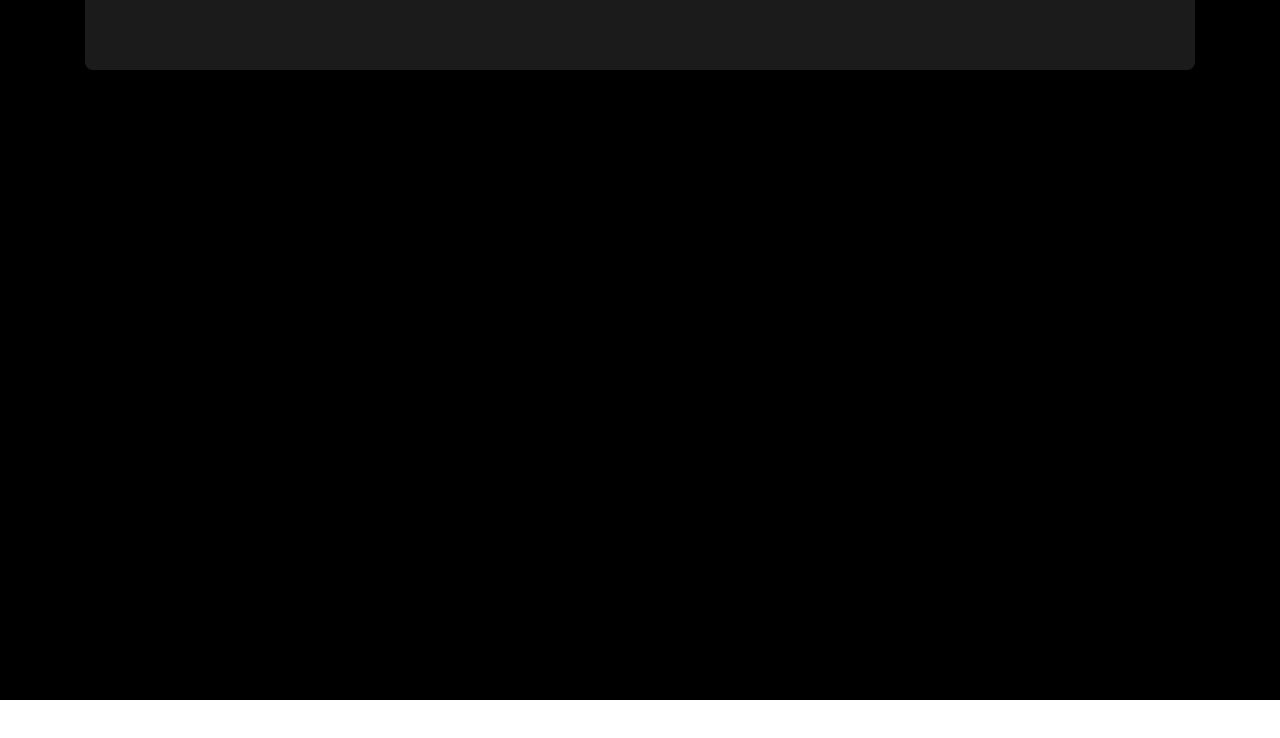
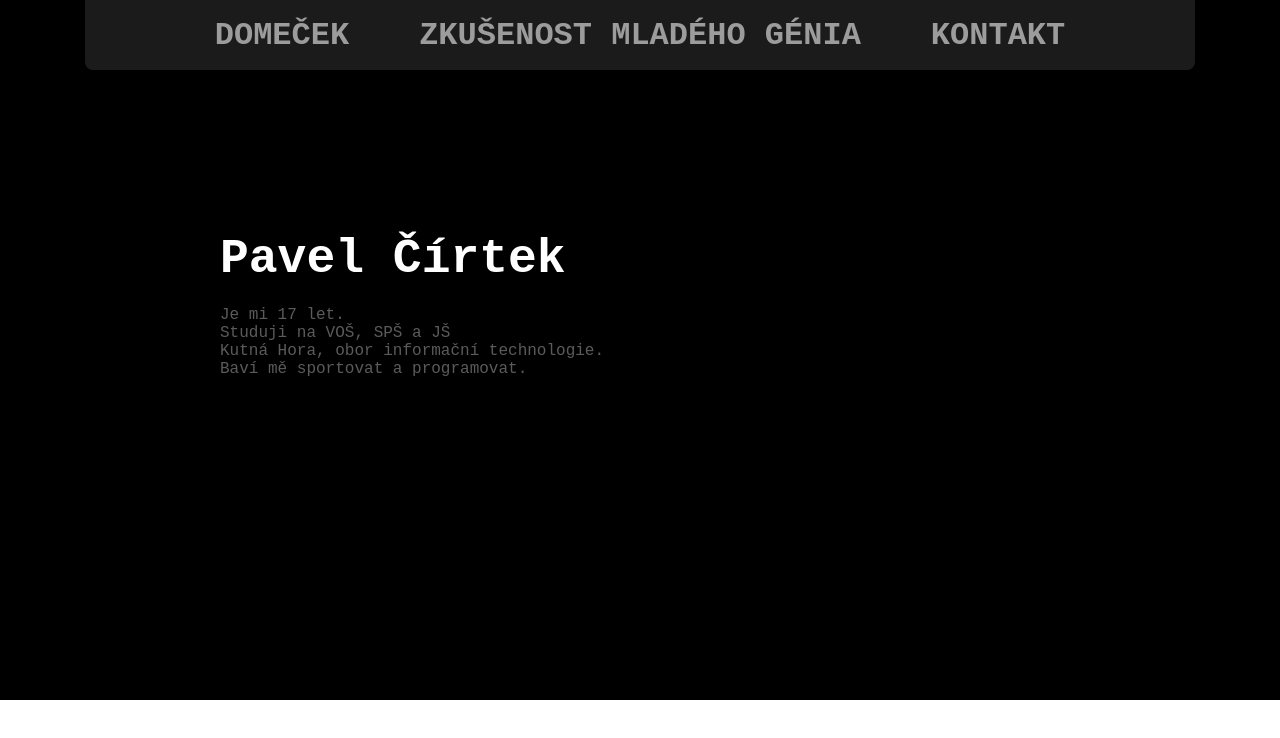
Before and after one commit to IT3Bsk1/Portfolio_Cirtek, a plain HTML site: page index.html in a window 1280 px wide. Drawn offline with Linux system fonts and the light colour scheme.

Commit message:
Topmenu + about me

```diff
--- a/index.html
+++ b/index.html
@@ -3,11 +3,32 @@
 <head>
   <meta charset="UTF-8">
   <meta name="viewport" content="width=device-width, initial-scale=1.0">
-  <title>Document</title>
+  <title>Figma in programming</title>
   <link rel="stylesheet" href="style.css">
 </head>
 <body>
-  <div class="header"><div class="rectangle-1"></div></div>
-
+  <div class="header">
+    <div class="rectangle-1">
+      <div class="topMenu">
+        <h1>Domeček</h1>
+        <h1>Zkušenost mladého génia</h1>
+        <h1>Kontakt</h1>
+      </div>
+    </div>
+    <div class="headerText">
+      <h1>Pavel Čírtek</h1>
+    </div>
+    <div class="pText">
+        <p>Je mi 17 let.
+          <br>
+          Studuji na VOŠ, SPŠ a JŠ
+          <br>
+          Kutná Hora, obor informační technologie.
+          <br>
+          Baví mě sportovat a programovat.
+        </p>
+    </div>
+  </div>
+</div>
 </body>
 </html>
--- a/style.css
+++ b/style.css
@@ -1,14 +1,3 @@
-.rectangle-1 {
-
-position: absolute;
-width: 1110px;
-height: 70px;
-left: 85px;
-top: 0px;
-
-background: #1B1B1B;
-border-radius: 0px 0px 8px 8px;
-}
 
 .header {
 
@@ -19,3 +8,44 @@ left: 0px;
 top: 0px;
 background: #000000;
 }
+
+.rectangle-1 {
+position: absolute;
+width: 1110px;
+height: 70px;
+left: 85px;
+top: 0px;
+color: white;
+background: #1B1B1B;
+border-radius: 0px 0px 8px 8px;
+display: flex;
+justify-content: center;
+align-items: center;
+}
+
+.topMenu {
+display: flex;
+flex-direction: row;
+align-items: center;
+padding: 0px;
+gap: 70px;
+color: #9C9C9C;
+text-transform: uppercase;
+font-family:'Courier New', Courier, monospace;
+}
+
+.headerText {
+position: absolute;
+padding-left: 220px;
+padding-top: 200px;
+color: white;
+font-size: x-large;
+font-family: 'Courier New', Courier, monospace;
+}
+.pText {
+position: absolute;
+padding-left: 220px;
+padding-top: 290px;
+color: rgb(92, 90, 90);
+font-family: 'Courier New', Courier, monospace;
+}
```
Also changed, not shown: cheech-marin-600x450-8fe86d8777744a5a96569ecc2d659021.jpg (added).
